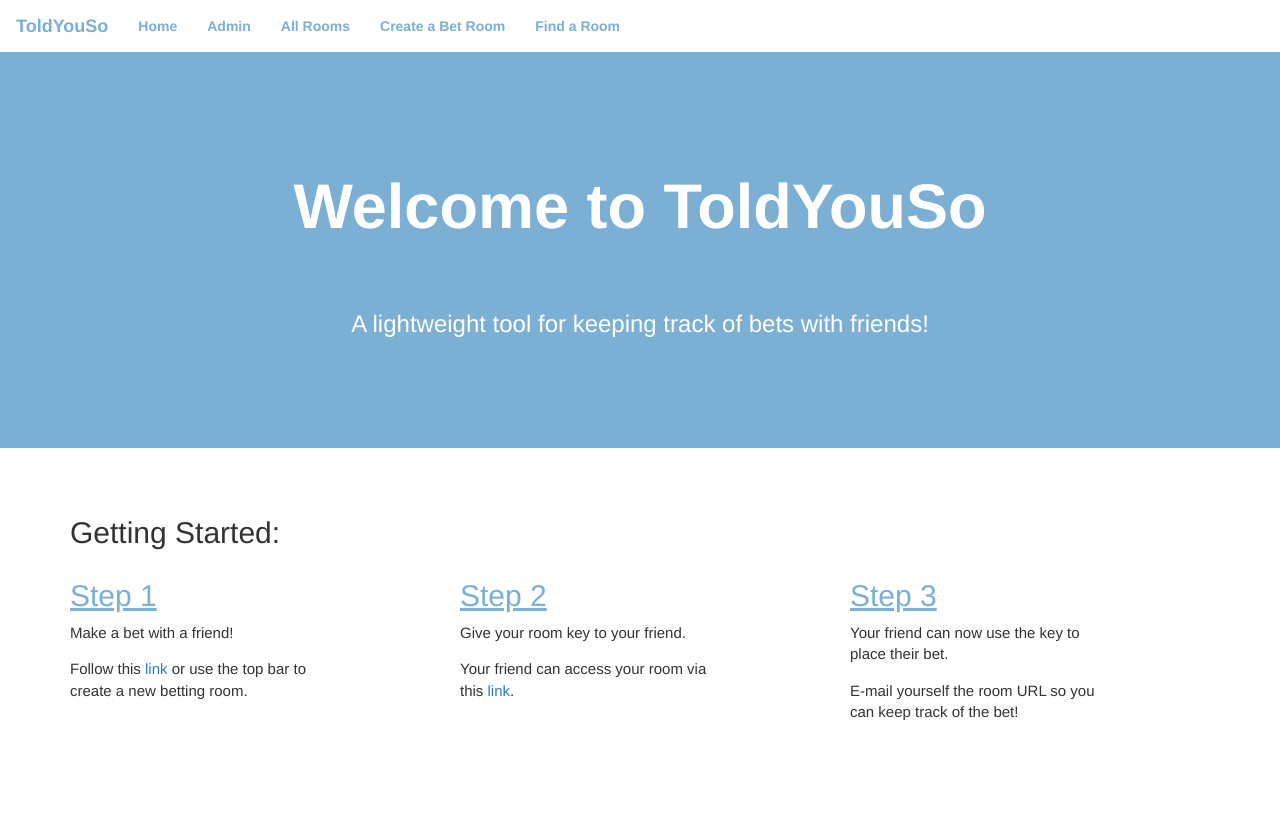
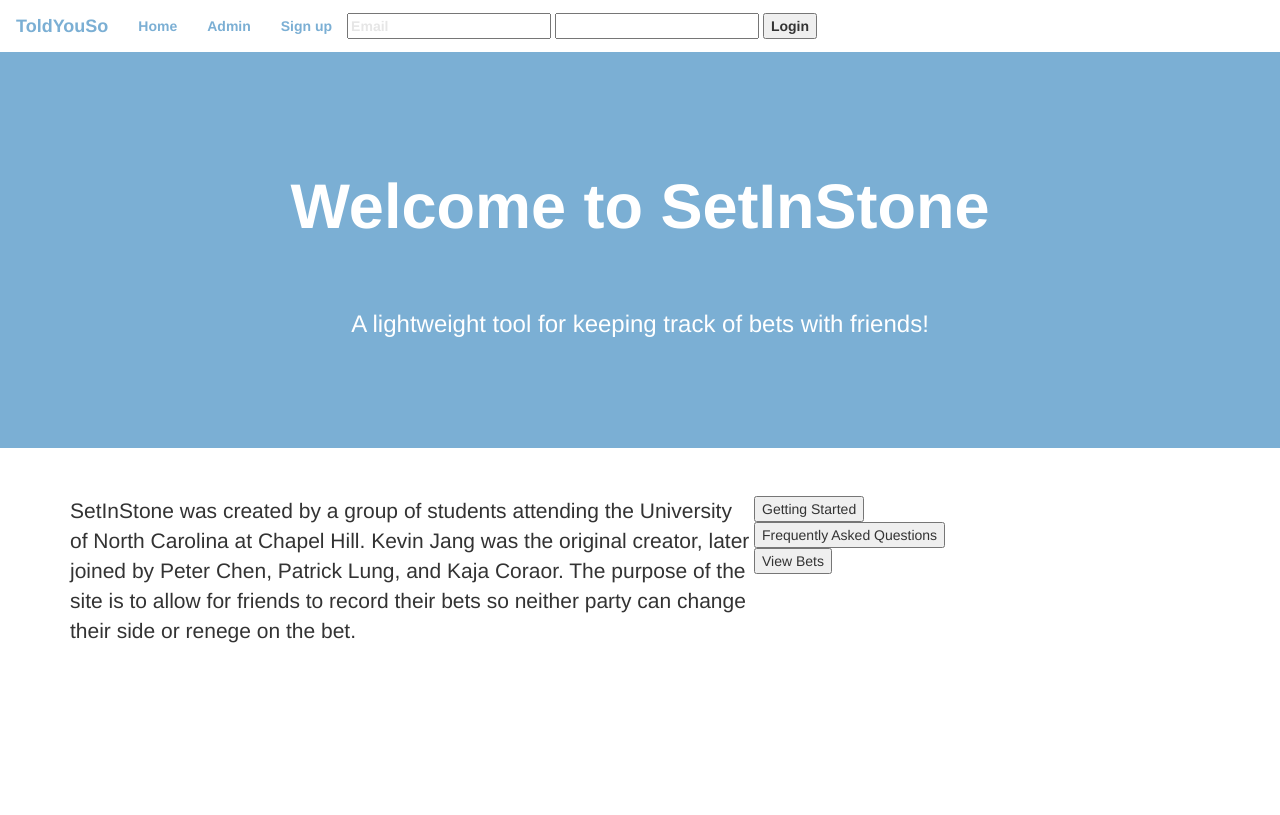
Before and after one commit to kkjang/toldyouso, a Django app: template myapp/templates/index.html in a window 1280 px wide. After the commit the page ends 643 px from the top, so only its background shows below. Run offline with Django 3.2, Linux system fonts and the light colour scheme; the template is opened without the code that fills it, so the values that code supplies are empty.

Commit message:
Added templates for getting started, FAQs

```diff
--- a/myapp/templates/base.html
+++ b/myapp/templates/base.html
@@ -17,9 +17,16 @@
 							<ul class="nav navbar-nav">
 								<li><a href="{% url 'index' %}">Home</a></li>
 								<li><a href="{% url 'admin:index' %}">Admin</a></li>
-								<li><a href="{% url 'detail_list' %}">All Rooms</a></li>
+								<li><a href="{% url 'signup' %}">Sign up</a></li>
+								<div class="login" style="float:right; padding-top:12px;">
+									<input type="text" name="email" title="Email" style="color:#e6e6e6;" value="Email" onfocus="inputFocus(this)" onblur="inputBlur(this)" />
+    								<input type="password" name="password" title="Password" style="color:#e6e6e6;"  onfocus="inputFocus(this)" onblur="inputBlur(this)" />
+    								<input type="submit" name="login" title="Login" value="Login" />
+    							</div>
+    							<!-- IF USER IS SIGNED IN, REPLACE "sign up and email/password/login WITH FOLLOWING"
+    							<li><a href="{% url 'detail_list' %}">All Rooms</a></li>
 								<li><a href="{% url 'submit' %}">Create a Bet Room</a></li>
-								<li><a href="{% url 'find' %}">Find a Room</a></li>
+								<li><a href="{% url 'find' %}">Find a Room</a></li> -->
 							</ul>
 						</div>
 					</div>
--- a/myapp/templates/index.html
+++ b/myapp/templates/index.html
@@ -2,32 +2,26 @@
 {% extends "base.html" %}
 {% block content %}
 	<div class="text-center">
-		<h1 class="special-title">Welcome to ToldYouSo</h1>
+		<h1 class="special-title">Welcome to SetInStone</h1>
 		<h3>A lightweight tool for keeping track of bets with friends!</h2>
 	</div>
 {% endblock %}
 {% block extra %}
 	<div class="jumbotron tarheel-white">
 		<div class="container">
-			<h2>Getting Started:</h2>
-			<div class="row getting-started">
-				<div class="col-md-3">
-					<h2>Step 1</h2>
-					<p>Make a bet with a friend!</p>
-					<p>Follow this <a href="{% url 'submit' %}">link</a> or use the top bar to create a new betting room.</p>
-				</div>
-				<div class="col-md-1"></div>
-				<div class="col-md-3">
-					<h2>Step 2</h2>
-					<p>Give your room key to your friend.</p>
-					<p>Your friend can access your room via this <a href="{% url 'find' %}">link</a>.</p>
-				</div>
-				<div class="col-md-1"></div>
-				<div class="col-md-3">
-					<h2>Step 3</h2>
-					<p>Your friend can now use the key to place their bet.</p>
-					<p>E-mail yourself the room URL so you can keep track of the bet!</p>
-				</div>
+			<div class="description_view_bets" style="float:left; width:60%;text-align:left">
+				<p style="display:inline-block">SetInStone was created by a group of students attending the University of North Carolina at Chapel Hill.  Kevin Jang was the original creator, later joined by Peter Chen, Patrick Lung, and Kaja Coraor. The purpose of the site is to allow for friends to record their bets so neither party can change their side or renege on the bet.  </p>
+			</div>
+			<div class="home-middle-nav-bar">
+				<form action="{% url 'getstarted' %}">
+				    <input type="submit" value="Getting Started">
+				</form>
+				<form action="{% url 'faq' %}">
+				    <input type="submit" value="Frequently Asked Questions">
+				</form>
+				<form action="{% url 'detail_list' %}">
+				    <input type="submit" value="View Bets">
+				</form>
 			</div>
 		</div>
 	</div>
--- /dev/null
+++ b/myapp/templates/join_room.html
@@ -0,0 +1,5 @@
+<!DOCTYPE html>
+{% extends "base.html" %}
+{% block content %}
+	<h1 class="text-center">Please type or paste the room key below.</h1>
+{% endblock %}
--- /dev/null
+++ b/myapp/templates/rooms.html
@@ -0,0 +1,5 @@
+<!DOCTYPE html>
+{% extends "base.html" %}
+{% block content %}
+	<h1 class="text-center">All Rooms:</h1>
+{% endblock %}
--- /dev/null
+++ b/myapp/templates/signup.html
@@ -0,0 +1,5 @@
+<!DOCTYPE html>
+{% extends "base.html" %}
+{% block content %}
+	<h1>Register below:</h1>
+{% endblock %}
--- a/myapp/urls.py
+++ b/myapp/urls.py
@@ -5,6 +5,9 @@ from . import views
 
 urlpatterns = [
     url(r'^$', TemplateView.as_view(template_name='index.html'), name='index'),
+    url(r'^getstarted/$', TemplateView.as_view(template_name='getting_started.html'), name='getstarted'),
+    url(r'^faq/$', TemplateView.as_view(template_name='faq.html'), name='faq'),
+    url(r'^signup/$', TemplateView.as_view(template_name='signup.html'), name='signup'),
     url(r'^room/$', views.DetailRoomList.as_view(), name='detail_list'),
     url(r'^room/(?P<pid>[0-9]+)/$', views.room_detail, name='detail'),
     url(r'^room/thanks/$', TemplateView.as_view(template_name='thanks.html'), name='thanks'),
--- a/static_dev/site_specific/css/toldyouso.css
+++ b/static_dev/site_specific/css/toldyouso.css
@@ -27,6 +27,17 @@
   border-color: #ffffff;
   font-weight: bold;
   margin-bottom:0px;
+}
+.login {
+  float: left;
+  padding-top: 12px;
+}
+.faq h5 {
+  color:#004c99;
+  padding-left:20px
+}
+.faq p {
+    padding-left:20px
 }
 .navbar-default .navbar-brand {
   color: #7bafd4;
```
Also changed, not shown: myapp/templates/faq.html (added, +48 -0 lines), myapp/templates/getting_started.html (added, +30 -0 lines), static_comp/site_specific/css/toldyouso.css (+43 -0 lines).
